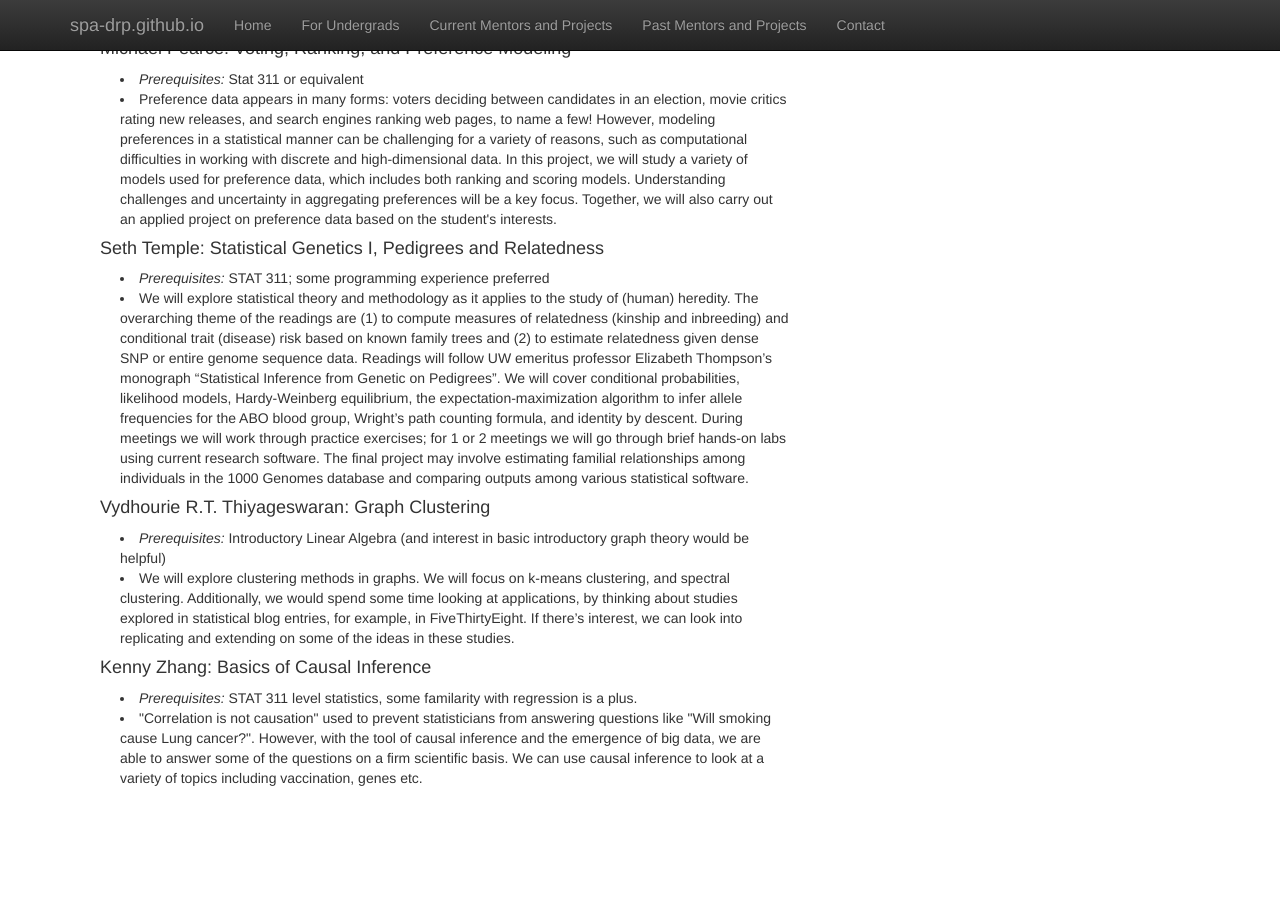
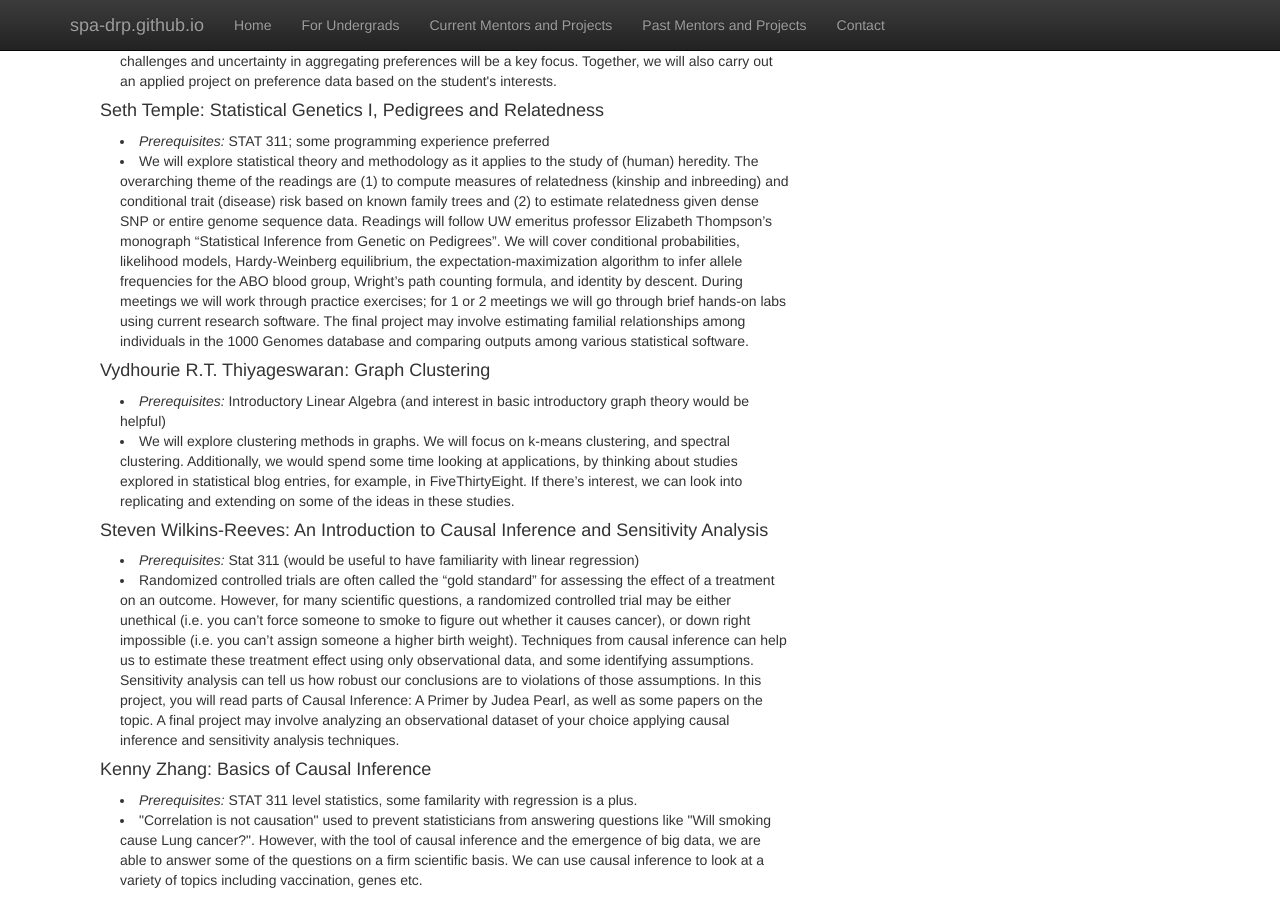
Before and after one commit to SPA-DRP/spa-drp.github.io, a Jekyll site: the page built from currentmentors.html, in a window 1280 px wide and 900 px high, scrolled down 1241 px. Built offline with Jekyll 4.4.1, drawn with Linux system fonts in a browser that asks for light colours; nearby versions of some CDN libraries; library files that are not in the unit come from our copies; before the commit the page ends 2039 px from its top, so only the background shows below that; some of the changed text lies outside the part shown.

Commit message:
added Steve

```diff
--- a/currentmentors.html
+++ b/currentmentors.html
@@ -3,16 +3,6 @@ layout: default
 title:  'Mentors and Project Descriptions: Autumn 2021'
 ---
 
-
-<div class="col-md-8">
-  <p class="lead">
-    The application for Autumn 2021 will be
-    open from September 6 through September 17th. For Autumn 2021, mentor/mentee pairs may choose whether they would like to meet
-    virtually or meet in person.
-  Please feel free to <a href=https://spa-drp.github.io/contact.html> contact </a> the student organizers with
-    any questions.
-  </p>
-</div>
 
 <div class="col-md-8">
   <h2 style="padding-top: 10px;" class="featurette-heading"> Autumn 2021</h2>
@@ -91,6 +81,17 @@ We will explore clustering methods in graphs. We will focus on k-means clusterin
 </li>
 </p>
 
+<h4> Steven Wilkins-Reeves: An Introduction to Causal Inference and Sensitivity Analysis
+ </h4>
+<p class="content" style="padding:0px;margin:0px 20px 0px;">
+    <li style="padding:0px;margin:0px 20px 0px;"> <i> Prerequisites: </i>
+      Stat 311 (would be useful to have familiarity with linear regression)
+</li>
+<li style="padding:0px;margin:0px 20px 0px;">
+Randomized controlled trials are often called the “gold standard” for assessing the effect of a treatment on an outcome.  However, for many scientific questions, a randomized controlled trial may be either unethical (i.e. you can’t force someone to smoke to figure out whether it causes cancer), or down right impossible (i.e. you can’t assign someone a higher birth weight). Techniques from causal inference can help us to estimate these treatment effect using only observational data, and some identifying assumptions.  Sensitivity analysis can tell us how robust our conclusions are to violations of those assumptions.  In this project, you will read parts of Causal Inference: A Primer by Judea Pearl, as well as some papers on the topic.  A final project may involve analyzing an observational dataset of your choice applying causal inference and sensitivity analysis techniques.
+</li>
+</p>
+
 <h4> Kenny Zhang: Basics of Causal Inference</h4>
 <p class="content" style="padding:0px;margin:0px 20px 0px;">
     <li style="padding:0px;margin:0px 20px 0px;"> <i> Prerequisites: </i>
```
